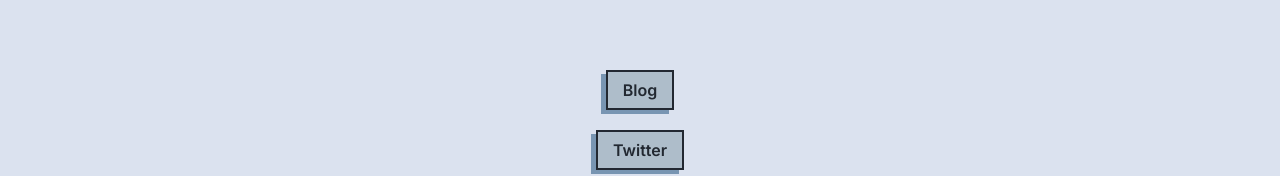
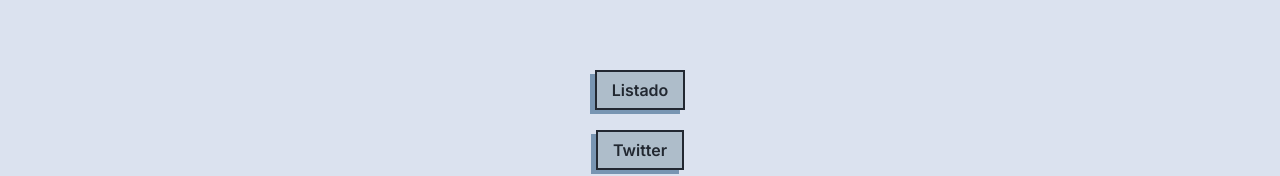
Before and after one commit to diegoamm7/miportal.github.io, a plain HTML site: page index.html in a window 1280 px wide. Shown: the part 583-759 px from the top of the page. Drawn offline with Linux system fonts and the light colour scheme; a web font is replaced by a local one.

Commit message:
Actualizacion vol-10

```diff
--- a/index.html
+++ b/index.html
@@ -57,7 +57,7 @@
             </section>
             <section class="botones">
                 <ul>
-                    <li><a href="index.html" class="btn" target="_blank">Blog</a></li>
+                    <li><a href="https://diegoamm7.github.io/listado.github.io/" class="btn" target="_blank">Listado</a></li>
                     <li><a href="https://twitter.com/diegoamm7" class="btn" target="_blank">Twitter</a></li>
                     <li><a href="https://diegoamm7.github.io/google.github.io/" class="btn" target="_blank">Clon-Google</a></li>
                 </ul>
```
Also changed, not shown: 1 other file.
